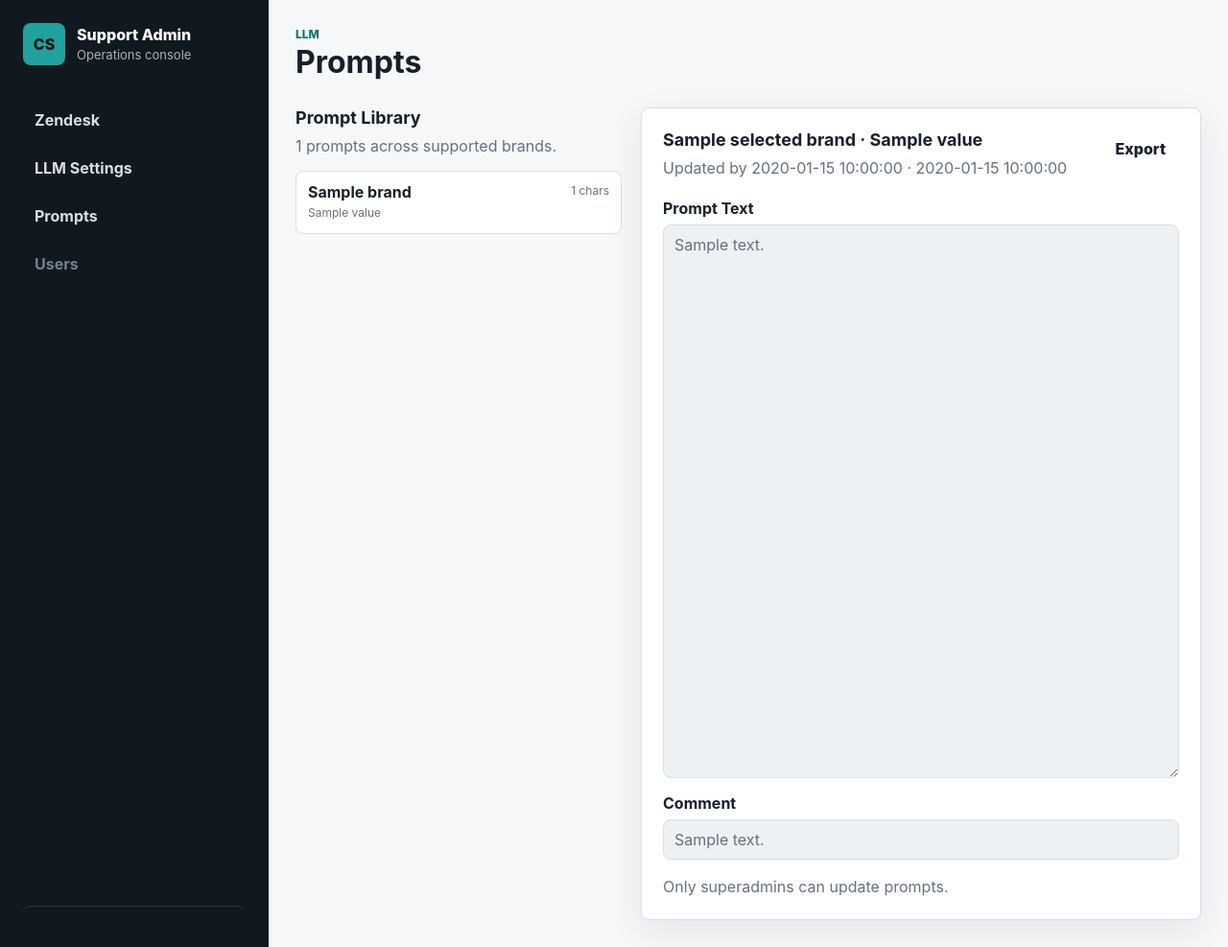
After one commit to jendox/cs_ai, a FastAPI app: template src/web_admin/templates/prompts.html in a window 1280 px wide. The commit adds this page. Shown: the whole page at 96% size. Run offline with FastAPI, Linux system fonts and the light colour scheme; the template is opened without the code that fills it: most values are stand-ins (such as "Sample title", 1, 10 or a date in 2020); parts of the project's set-up code (start-up, migrations or seed data) failed here and were passed over.

Commit message:
Add web admin prompts page

```diff
--- a/src/web_admin/routes/__init__.py
+++ b/src/web_admin/routes/__init__.py
@@ -3,6 +3,7 @@ from fastapi import APIRouter
 from .auth import router as auth_router
 from .health import router as health_router
 from .llm import router as llm_router
+from .prompts import router as prompts_router
 from .zendesk import router as zendesk_router
 
 router = APIRouter()
@@ -11,3 +12,4 @@ router.include_router(auth_router)
 router.include_router(health_router)
 router.include_router(zendesk_router)
 router.include_router(llm_router)
+router.include_router(prompts_router)
--- a/src/web_admin/static/admin.css
+++ b/src/web_admin/static/admin.css
@@ -285,7 +285,8 @@ input[type="text"],
 input[type="number"],
 input[type="password"],
 input:not([type]),
-select {
+select,
+textarea {
   width: 100%;
   min-height: 42px;
   padding: 9px 11px;
@@ -320,9 +321,22 @@ input[type="text"]:focus,
 input[type="number"]:focus,
 input[type="password"]:focus,
 input:not([type]):focus,
-select:focus {
+select:focus,
+textarea:focus {
   border-color: var(--accent);
   box-shadow: 0 0 0 3px rgba(15, 118, 110, 0.14);
+}
+
+textarea {
+  min-height: 440px;
+  resize: vertical;
+  line-height: 1.45;
+}
+
+textarea[readonly],
+input[readonly] {
+  color: var(--muted);
+  background: var(--surface-muted);
 }
 
 input[type="number"] {
@@ -365,6 +379,9 @@ input[type="number"]::-webkit-inner-spin-button {
 }
 
 .button {
+  display: inline-flex;
+  align-items: center;
+  justify-content: center;
   border: 0;
   border-radius: 8px;
   min-height: 40px;
@@ -372,6 +389,7 @@ input[type="number"]::-webkit-inner-spin-button {
   font: inherit;
   font-weight: 800;
   cursor: pointer;
+  text-decoration: none;
 }
 
 .button-primary {
@@ -413,6 +431,75 @@ input[type="number"]::-webkit-inner-spin-button {
   border-color: #f0b8b2;
   background: var(--danger-bg);
   color: var(--danger);
+}
+
+.form-note {
+  color: var(--muted);
+  line-height: 1.5;
+}
+
+.section-heading.compact {
+  margin-bottom: 14px;
+}
+
+.prompt-layout {
+  display: grid;
+  grid-template-columns: minmax(260px, 340px) minmax(0, 1fr);
+  gap: 20px;
+}
+
+.prompt-list {
+  align-self: start;
+}
+
+.prompt-items {
+  display: grid;
+  gap: 8px;
+}
+
+.prompt-item {
+  display: flex;
+  align-items: flex-start;
+  justify-content: space-between;
+  gap: 12px;
+  padding: 12px;
+  border: 1px solid var(--line);
+  border-radius: 8px;
+  background: var(--surface);
+  color: var(--text);
+  text-decoration: none;
+}
+
+.prompt-item:hover,
+.prompt-item.is-active {
+  border-color: #9ed8cf;
+  background: var(--ok-bg);
+}
+
+.prompt-item span:first-child {
+  display: grid;
+  gap: 4px;
+  min-width: 0;
+}
+
+.prompt-item strong {
+  line-height: 1.2;
+}
+
+.prompt-item small,
+.prompt-meta {
+  color: var(--muted);
+  font-size: 12px;
+  line-height: 1.35;
+}
+
+.prompt-meta {
+  flex: 0 0 auto;
+  white-space: nowrap;
+}
+
+.prompt-editor {
+  min-width: 0;
 }
 
 .login-page {
@@ -464,6 +551,10 @@ input[type="number"]::-webkit-inner-spin-button {
     grid-template-columns: 1fr;
   }
 
+  .prompt-layout {
+    grid-template-columns: 1fr;
+  }
+
   .topbar {
     flex-direction: column;
   }
--- a/src/web_admin/templates/base.html
+++ b/src/web_admin/templates/base.html
@@ -25,7 +25,9 @@
         <a class="nav-link {% if active_page == 'llm' %}is-active{% endif %}" href="/admin/llm">
           LLM Settings
         </a>
-        <a class="nav-link is-disabled" href="#" aria-disabled="true">Prompts</a>
+        <a class="nav-link {% if active_page == 'prompts' %}is-active{% endif %}" href="/admin/prompts">
+          Prompts
+        </a>
         <a class="nav-link is-disabled" href="#" aria-disabled="true">Users</a>
       </nav>
     </div>
--- /dev/null
+++ b/src/web_admin/templates/prompts.html
@@ -0,0 +1,80 @@
+{% extends "base.html" %}
+
+{% block title %}Prompts · CS Admin{% endblock %}
+{% block kicker %}LLM{% endblock %}
+{% block page_title %}Prompts{% endblock %}
+
+{% block content %}
+<div class="prompt-layout">
+  <aside class="prompt-list">
+    <div class="section-heading compact">
+      <div>
+        <h2>Prompt Library</h2>
+        <p>{{ summaries | length }} prompts across supported brands.</p>
+      </div>
+    </div>
+
+    <div class="prompt-items">
+      {% for item in summaries %}
+        <a
+          class="prompt-item {% if item.brand == selected_brand and item.key == selected_key %}is-active{% endif %}"
+          href="/admin/prompts?brand={{ item.brand.value }}&key={{ item.key.value }}"
+        >
+          <span>
+            <strong>{{ item.brand.name }}</strong>
+            <small>{{ item.key.value }}</small>
+          </span>
+          <span class="prompt-meta">
+            {{ item.length }} chars
+          </span>
+        </a>
+      {% endfor %}
+    </div>
+  </aside>
+
+  <section class="panel prompt-editor">
+    <div class="section-heading">
+      <div>
+        <h2>{{ selected_brand.name }} · {{ selected_key.value }}</h2>
+        <p>
+          Updated by {{ prompt.updated_by }} · {{ format_datetime(prompt.updated_at) }}
+        </p>
+      </div>
+      <a
+        class="button button-secondary"
+        href="/admin/prompts/export?brand={{ selected_brand.value }}&key={{ selected_key.value }}"
+      >
+        Export
+      </a>
+    </div>
+
+    <form class="form" method="post" action="/admin/prompts">
+      <input type="hidden" name="csrf_token" value="{{ csrf_token }}">
+      <input type="hidden" name="brand" value="{{ selected_brand.value }}">
+      <input type="hidden" name="key" value="{{ selected_key.value }}">
+
+      <label class="field">
+        <span>Prompt Text</span>
+        <textarea name="text" rows="24" {% if not can_edit %}readonly{% endif %}>{{ prompt.text }}</textarea>
+      </label>
+
+      <label class="field">
+        <span>Comment</span>
+        <input
+          name="comment"
+          type="text"
+          value="{{ prompt.comment or '' }}"
+          placeholder="Optional change note"
+          {% if not can_edit %}readonly{% endif %}
+        >
+      </label>
+
+      {% if can_edit %}
+        <button class="button button-primary" type="submit">Save Prompt</button>
+      {% else %}
+        <p class="form-note">Only superadmins can update prompts.</p>
+      {% endif %}
+    </form>
+  </section>
+</div>
+{% endblock %}
```
Also changed, not shown: src/web_admin/routes/prompts.py (added, +208 -0 lines).
